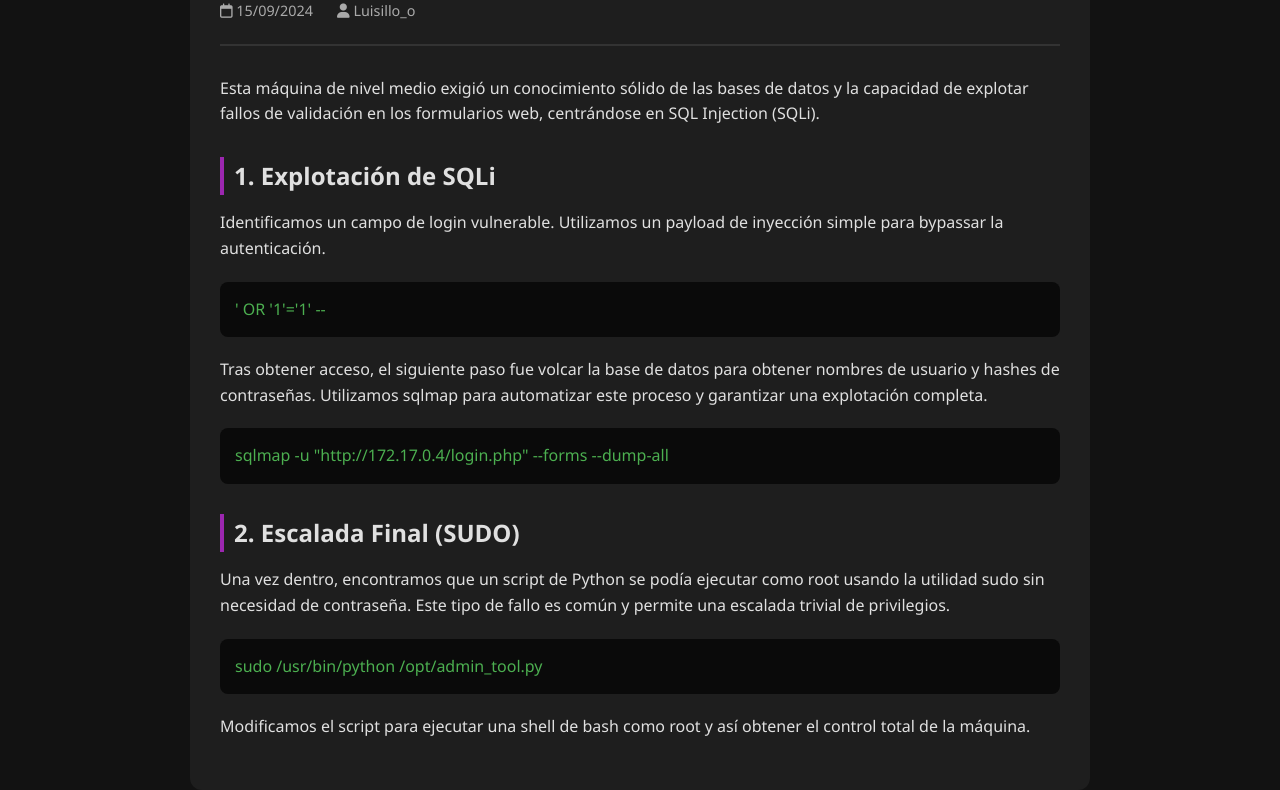
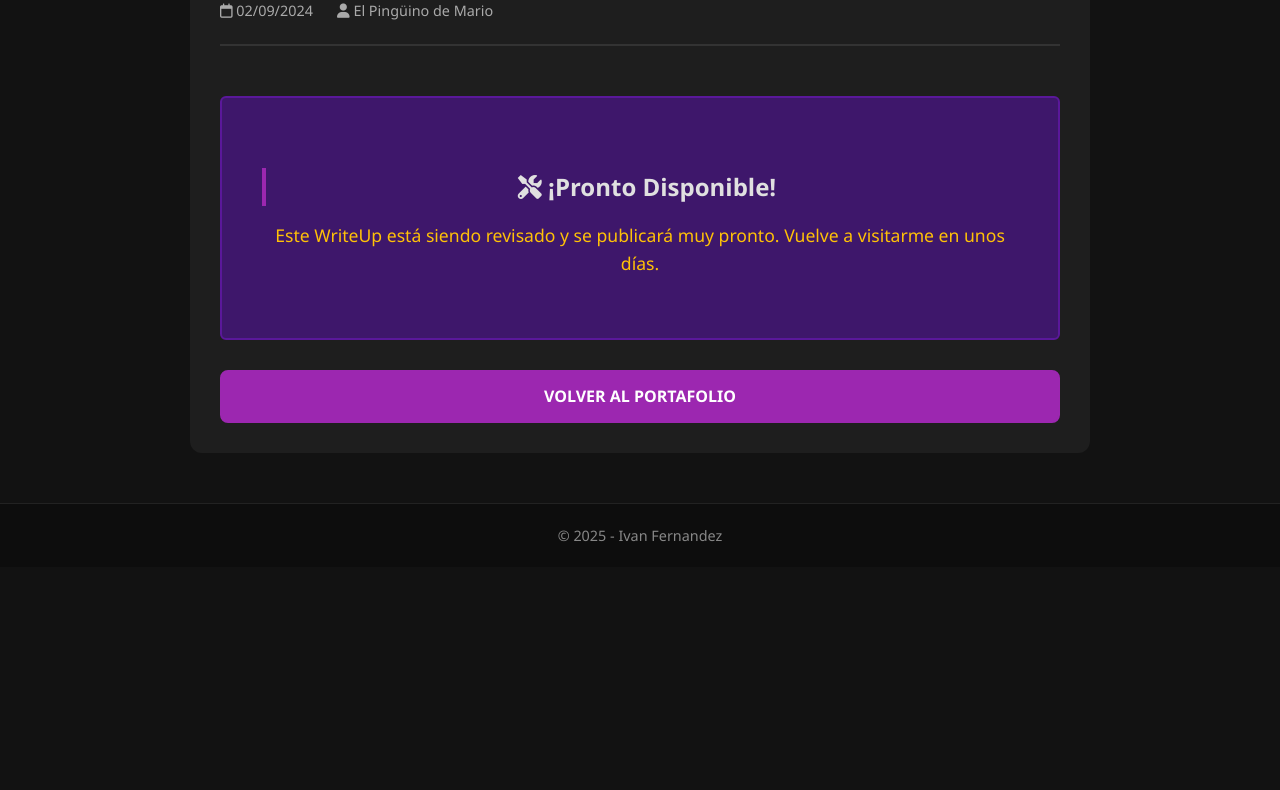
Before and after one commit to IvaaanFedzz/Portfolio-IvanFedz, a plain HTML site: page writeups/injection.html in a window 1280 px wide. Shown: the part 252-1042 px from the top of the page. After the commit the page ends 819 px from the top, so only its background shows below. Drawn offline with Linux system fonts and the light colour scheme.

Commit message:
Update injection.html

```diff
--- a/writeups/injection.html
+++ b/writeups/injection.html
@@ -1,10 +1,12 @@
+
 <!DOCTYPE html>
 <html lang="es">
 <head>
     <meta charset="UTF-8">
     <meta name="viewport" content="width=device-width, initial-scale=1.0">
-    <title>WriteUp - Injection</title>
+    <title>WriteUp - Trust</title>
     <link rel="stylesheet" href="https://cdnjs.cloudflare.com/ajax/libs/font-awesome/6.0.0/css/all.min.css">
+    <!-- Ruta correcta para el CSS en la carpeta padre -->
     <link rel="stylesheet" href="../style.css">
 </head>
 <body>
@@ -12,46 +14,34 @@
     <nav class="navbar">
         <div class="logo">WriteUp</div>
         <ul class="nav-links">
-            <li><a href="../Portfolio.html"><i class="fas fa-arrow-left"></i> Volver al Portafolio</a></li>
+            <!-- Volver al archivo principal (index.html) -->
+            <li><a href="../index.html"><i class="fas fa-arrow-left"></i> Volver al Portafolio</a></li>
         </ul>
     </nav>
 
     <section class="article-container">
 
         <header class="article-header">
-            <span class="badge medium">Medio</span>
-            <h1>Máquina: Injection (SQL Injection)</h1>
+            <span class="badge easy">Muy Fácil</span>
+            <h1>Máquina: Trust</h1>
             <div class="meta-info">
-                <span><i class="far fa-calendar"></i> 15/09/2024</span>
-                <span><i class="fas fa-user"></i> Luisillo_o</span>
+                <span><i class="far fa-calendar"></i> 02/09/2024</span>
+                <span><i class="fas fa-user"></i> El Pingüino de Mario</span>
             </div>
         </header>
 
+        <!-- Contenido Placeholder -->
         <div class="article-content">
-
-            <p>Esta máquina de nivel medio exigió un conocimiento sólido de las bases de datos y la capacidad de explotar fallos de validación en los formularios web, centrándose en SQL Injection (SQLi).</p>
-
-            <h2>1. Explotación de SQLi</h2>
-            <p>Identificamos un campo de login vulnerable. Utilizamos un payload de inyección simple para bypassar la autenticación.</p>
-
-            <pre><code>' OR '1'='1' --</code></pre>
-
-            <p>Tras obtener acceso, el siguiente paso fue volcar la base de datos para obtener nombres de usuario y hashes de contraseñas. Utilizamos <code>sqlmap</code> para automatizar este proceso y garantizar una explotación completa.</p>
-
-            <pre><code>sqlmap -u "http://172.17.0.4/login.php" --forms --dump-all</code></pre>
-
-            <h2>2. Escalada Final (SUDO)</h2>
-            <p>Una vez dentro, encontramos que un script de Python se podía ejecutar como root usando la utilidad <code>sudo</code> sin necesidad de contraseña. Este tipo de fallo es común y permite una escalada trivial de privilegios.</p>
-
-            <pre><code>sudo /usr/bin/python /opt/admin_tool.py</code></pre>
-
-            <p>Modificamos el script para ejecutar una shell de bash como root y así obtener el control total de la máquina.</p>
-
+            <div class="alert-box coming-soon" style="margin-top: 50px; text-align: center; padding: 40px; border: 2px solid #5a189a; background-color: #3e176b;">
+                <h2><i class="fas fa-tools"></i> ¡Pronto Disponible!</h2>
+                <p style="font-size: 1.1em; margin-top: 15px;">Este WriteUp está siendo revisado y se publicará muy pronto. Vuelve a visitarme en unos días.</p>
+            </div>
+            <a href="../index.html" class="btn btn-primary full-width" style="margin-top: 30px; display: block; text-align: center;">Volver al Portafolio</a>
         </div>
     </section>
 
     <footer>
-        <p>&copy; 2025 - Rafael Piedrahita</p>
+        <p>&copy; 2025 - Ivan Fernandez</p>
     </footer>
 
 </body>
```
